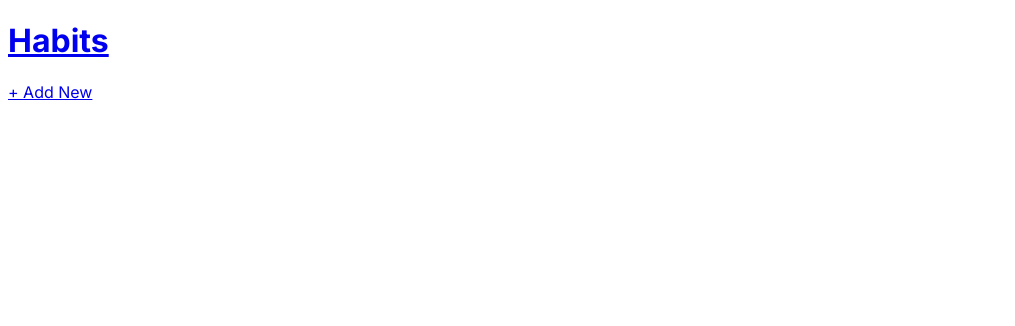
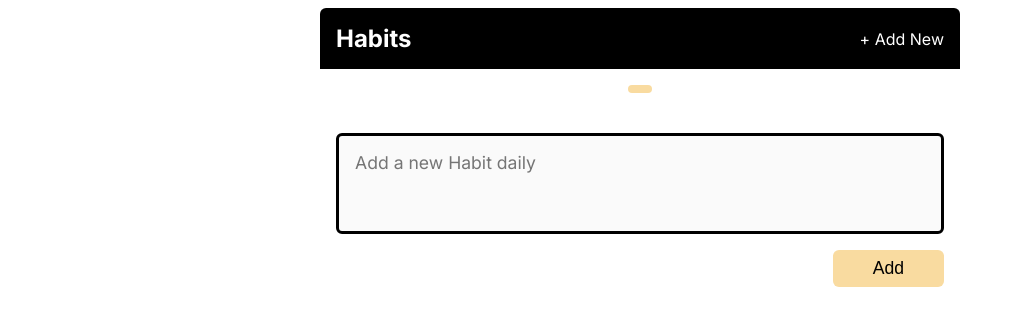
Before and after one commit to Kauustubbh/Habit_Tracker, a Flask app: template templates/add_habit.html in a window 1280 px wide. Shown: the top 326 px of the page, without its empty margins (0-1015 px from the left). Run offline with Flask 3, Linux system fonts and the light colour scheme; the template is opened without the code that fills it, so the values that code supplies are empty.

Commit message:
Done till Datetime

```diff
--- a/app.py
+++ b/app.py
@@ -1,11 +1,36 @@
-from flask import Flask, render_template
+from flask import Flask, render_template, request
+import datetime
 
 app = Flask(__name__)
+habits = ["Test habit", "Test 2"]
+
+
+@app.context_processor
+def add_calc_date_range():
+    def date_range(start: datetime.date):
+        dates = [start + datetime.timedelta(days=diff) for diff in range(-3, 4)]
+        return dates
+
+    return {"date_range": date_range}
+
 
 @app.route("/")
 def index():
-    return render_template("index.html", title= "Habit Tracker - Home")
+    date_str = request.args.get("date")
+    if date_str:
+        selected_date = datetime.date.fromisoformat(date_str)
+    else:
+        selected_date = datetime.date.today()
+
+    return render_template(
+        "index.html",
+        title= "Habit Tracker - Home",
+        habits=habits,
+        selected_date=selected_date
+    )
 
 @app.route("/add", methods=["GET", "POST"])
 def add_habit():
-    return render_template("add_habit.html", title="Habit Tracker - Add Habit")
+    if request.method == "POST":
+        habits.append(request.form.get("habit"))
+    return render_template("add_habit.html", title="Habit Tracker - Add Habit", selected_date=datetime.date.today())
--- a/static/css/main.css
+++ b/static/css/main.css
@@ -8,3 +8,112 @@ body {
     box-sizing: border-box;
     font-family: "Inter", sans-serif;
 }
+
+.header,
+.main {
+    max-width: 40rem;
+    margin: 0 auto;
+    padding: 1rem;
+}
+
+.header {
+    display: flex;
+    background-color: #000;
+    color: #fff;
+    justify-content: space-between;
+    align-items: center;
+    border-radius: 6px 6px 0 0;
+}
+
+.header__link {
+    text-decoration: none;
+    color: inherit;
+    transition: color 0.1s ease-in-out;
+}
+
+.header__link:hover {
+    color: #f9dba0;
+}
+
+.header__logo {
+    margin: 0;
+    font-size: 1.5rem;
+}
+
+.form {
+    display: flex;
+    flex-direction: column;
+    font-size: 1.1rem;
+}
+
+.form__input {
+    padding: 1rem;
+    font-family: inherit;
+    font-size: inherit;
+    resize: none;
+    border: 3px solid black;
+    border-radius: 6px;
+    background-color: #fafafa;
+    margin-bottom: 1rem;
+}
+
+.form__button {
+    font-size: inherit;
+    background-color: #f9dba0;
+    cursor: pointer;
+    border-radius: 6px;
+    border: none;
+    padding: 0.5rem 2.5rem;
+    align-self: flex-end;  /* overwrites parents(which was streched */
+}
+
+.dates {
+    display: flex;
+    justify-content: space-around;
+    color: #000;
+    font-size: 1.1rem;
+    margin-bottom: 2.5rem;
+}
+
+.dates__link {
+    text-decoration: none;
+    color: inherit;
+    outline: none;
+    padding: 0.25rem 0.75rem;
+    border-radius: 6px;
+}
+
+.dates__link:not(.dates__link--current):hover {
+    background-color: #e5e5e5;
+}
+
+.dates__link--current {
+    background: #f9dba0;
+}
+
+.date {
+    display: flex;
+    flex-direction: column;
+    align-items: center;
+}
+
+.dates__link:first-of-type,
+.dates__link:last-of-type,
+.dates__link:nth-of-type(2),
+.dates__link:nth-last-of-type(2) {
+    display: none;
+}
+
+@media screen and (min-width: 25rem) {
+    .dates__link:nth-of-type(2),
+    .dates__link:nth-last-of-type(2) {
+        display: block;
+    }
+}
+
+@media screen and (min-width: 35rem) {
+    .dates__link:first-of-type,
+    .dates__link:last-of-type {
+        display: block;
+    }
+}
--- a/templates/add_habit.html
+++ b/templates/add_habit.html
@@ -2,6 +2,7 @@
 
 {% block main_content %}
     <form class="form" method="POST">
-
+        <textarea name="habit" id="habit" class="form__input" rows="3" placeholder="Add a new Habit daily"></textarea>
+        <button class="form__button" type="submit">Add</button>
     </form>
 {% endblock %}
--- a/templates/layout.html
+++ b/templates/layout.html
@@ -15,13 +15,27 @@
 </head>
 <body>
     <header class="header">
-        <h1><a href="{{ url_for ('index') }}" class="header__link">Habits</a></h1>
+        <h1 class="header__logo"><a href="{{ url_for ('index') }}" class="header__link">Habits</a></h1>
         {% if "add" not in request.endpoint %}
-            <a href="{{ url_for ('add_habit') }}" class="header__link">+ Add New</a>
+            <a href="{{ url_for('add_habit') }}" class="header__link">+ Add New</a>
         {% endif %}
     </header>
 
-    <main>
+    <main class="main">
+        <section class="dates">
+            {% for date in date_range(selected_date) %}
+                <a
+                    class="dates__link {{ 'dates__link--current' if loop.index0 == 3 else ''}}"
+                    href="{{ url_for('index', date=date) }}"
+                    >
+                    <time class="date" datetime="{{ date }}">
+                        <span>{{ date.strftime("%a") }}</span>
+                        <span>{{ date.strftime("%d") }}</span>
+                    </time>
+                </a>
+            {% endfor %}
+        </section>
+
         {% block main_content %}
         {% endblock %}
 
```
Also changed, not shown: templates/index.html (+8 -2 lines), 1 other file.
